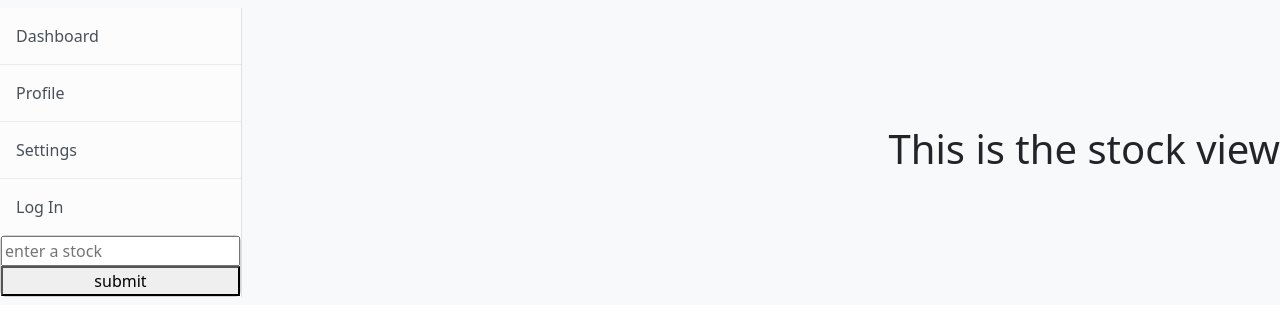
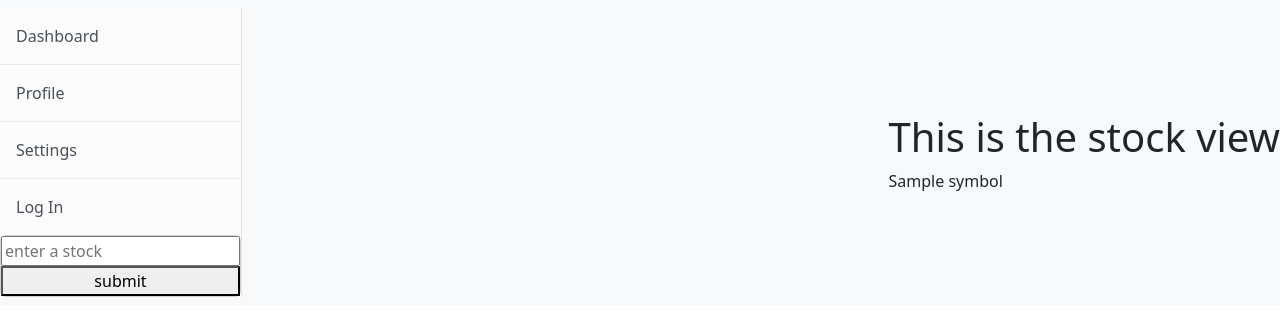
Before and after one commit to Project2Team2/Play-Trade, a Node project: template views/stock.handlebars in a window 1280 px wide. Shown: the part 56-392 px from the top of the page. Run offline with Node 20 templates, Linux system fonts and the light colour scheme; the template is opened without the code that fills it: most values are stand-ins (such as "Sample title", 1, 10 or a date in 2020); some libraries are stand-ins or nearby versions; some web fonts are replaced.

Commit message:
start search

```diff
--- a/models/Stock.js
+++ b/models/Stock.js
@@ -14,6 +14,10 @@ Stock.init(
             autoIncrement: true,
           },
         name: {
+            type: DataTypes.STRING,
+            allowNull: false,
+          },
+          symbol: {
             type: DataTypes.STRING,
             allowNull: false,
           },
--- a/views/stock.handlebars
+++ b/views/stock.handlebars
@@ -1 +1,6 @@
 <h1>This is the stock view</h1>
+<div class="stock-card">
+    <div class="stock-name">
+    {{symbol}}
+    </div>
+</div>
```
Also changed, not shown: controllers/api/stockRoutes.js (+8 -3 lines).
